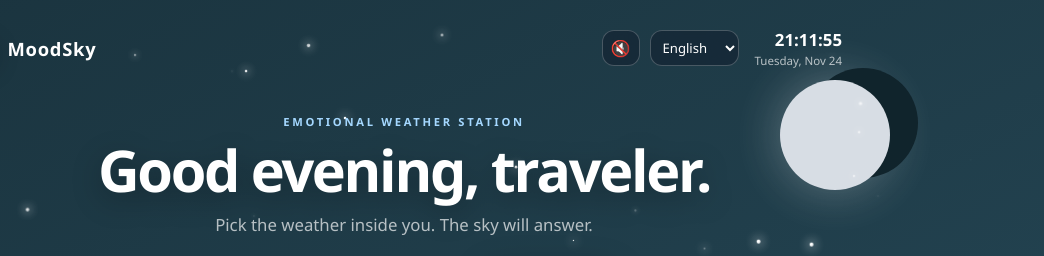
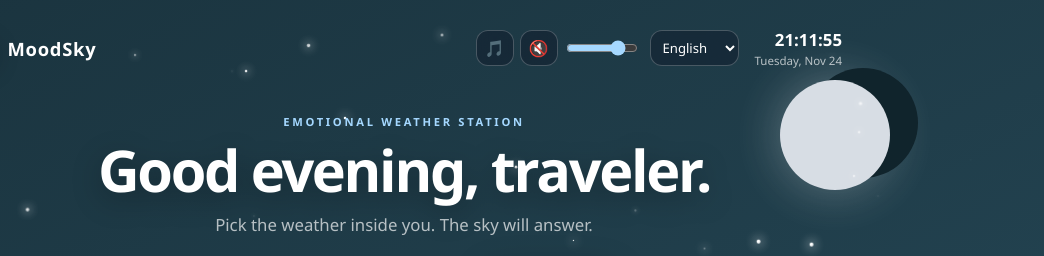
Before and after one commit to yakinemansouri-cyber/moodsky, a plain HTML site: page index.html in a window 1280 px wide. Both pictures are taken after a click on the button "Turn sound off". Shown: the top 256 px of the page, 236-1280 px from the left. Drawn offline with Linux system fonts and the light colour scheme.

Commit message:
Make audio clearer: master volume, test button, auto-unlock

```diff
--- a/index.html
+++ b/index.html
@@ -30,7 +30,11 @@
     <header class="topbar">
       <div class="brand"><span class="brand__mark">✦</span> MoodSky</div>
       <div class="controls">
-        <button id="soundToggle" class="icon-btn" type="button" aria-label="Turn sound off" title="Sound">🔊</button>
+        <div class="audio-controls">
+          <button id="soundTest" class="icon-btn" type="button" aria-label="Test sound" title="Test sound">🎵</button>
+          <button id="soundToggle" class="icon-btn" type="button" aria-label="Turn sound off" title="Sound">🔊</button>
+          <input id="volume" class="volume" type="range" min="0" max="100" value="80" aria-label="Volume" title="Volume" />
+        </div>
         <select id="lang" class="lang-select" aria-label="Language">
           <option value="en">English</option>
           <option value="fr">Français</option>
--- a/script.js
+++ b/script.js
@@ -21,6 +21,10 @@ const STRINGS = {
     confirmClear: "Clear your whole mood diary? This can't be undone.",
     soundOffLabel: "Turn sound off",
     soundOnLabel: "Turn sound on",
+    testSound: "Test sound",
+    volume: "Volume",
+    "toast.soundTest": "🔊 Sound check!",
+    "toast.soundOff": "Sound is off — tap 🔊 to turn it on",
     langLabel: "Language",
     moodLabel: "Choose your mood",
     secretLabel: "Secret skies",
@@ -74,6 +78,10 @@ const STRINGS = {
     confirmClear: "Effacer tout ton journal ? Cette action est irréversible.",
     soundOffLabel: "Couper le son",
     soundOnLabel: "Activer le son",
+    testSound: "Tester le son",
+    volume: "Volume",
+    "toast.soundTest": "🔊 Test du son !",
+    "toast.soundOff": "Son coupé — appuie sur 🔊 pour l'activer",
     langLabel: "Langue",
     moodLabel: "Choisis ton humeur",
     secretLabel: "Ciels secrets",
@@ -127,6 +135,10 @@ const STRINGS = {
     confirmClear: "هل تريد مسح مفكرة المزاج بالكامل؟ لا يمكن التراجع.",
     soundOffLabel: "إيقاف الصوت",
     soundOnLabel: "تشغيل الصوت",
+    testSound: "اختبار الصوت",
+    volume: "مستوى الصوت",
+    "toast.soundTest": "🔊 فحص الصوت!",
+    "toast.soundOff": "الصوت مغلق — اضغط 🔊 لتشغيله",
     langLabel: "اللغة",
     moodLabel: "اختر حالتك",
     secretLabel: "سماء سرية",
@@ -254,7 +266,7 @@ const LANGS = ["en", "fr", "ar"];
 function defaults() {
   return {
     diary: {}, xp: 0, lastLevel: 1, tried: [], achievements: [],
-    unlocked: [], lang: "en", sound: true, lastMood: "calm", lastMessageIndex: {}
+    unlocked: [], lang: "en", sound: true, volume: 80, lastMood: "calm", lastMessageIndex: {}
   };
 }
 
@@ -317,6 +329,8 @@ const el = {
   xpFill: document.getElementById("xpFill"),
   secretCount: document.getElementById("secretCount"),
   soundToggle: document.getElementById("soundToggle"),
+  soundTest: document.getElementById("soundTest"),
+  volume: document.getElementById("volume"),
   lang: document.getElementById("lang"),
   surprise: document.getElementById("surprise"),
   newMessage: document.getElementById("newMessage"),
@@ -328,18 +342,34 @@ const el = {
 
 const Sound = (() => {
   let ctx = null;
+  let master = null;
   let noiseBuffer = null;
 
+  function volumeValue() {
+    return Math.max(0, Math.min(1, Number(state.volume ?? 80) / 100));
+  }
+
   function ac() {
-    if (!state.sound) return null;
     const AC = window.AudioContext || window.webkitAudioContext;
     if (!AC) return null;
     if (!ctx) ctx = new AC();
+    if (!master) {
+      master = ctx.createGain();
+      master.connect(ctx.destination);
+    }
+    master.gain.value = volumeValue();
     if (ctx.state === "suspended") ctx.resume();
     return ctx;
   }
 
-  function tone(freq, dur = 0.25, type = "sine", vol = 0.06, delay = 0, endFreq) {
+  // Browsers require a gesture before audio can start. Call this on first click/key.
+  function unlock() { ac(); }
+
+  function setVolume() {
+    if (master) master.gain.value = volumeValue();
+  }
+
+  function tone(freq, dur = 0.25, type = "sine", vol = 0.12, delay = 0, endFreq) {
     const audio = ac(); if (!audio) return;
     const at = audio.currentTime + delay;
     const osc = audio.createOscillator();
@@ -348,14 +378,14 @@ const Sound = (() => {
     osc.frequency.setValueAtTime(freq, at);
     if (endFreq) osc.frequency.exponentialRampToValueAtTime(endFreq, at + dur);
     gain.gain.setValueAtTime(0.0001, at);
-    gain.gain.exponentialRampToValueAtTime(vol, at + 0.02);
+    gain.gain.exponentialRampToValueAtTime(vol, at + 0.025);
     gain.gain.exponentialRampToValueAtTime(0.0001, at + dur);
-    osc.connect(gain).connect(audio.destination);
+    osc.connect(gain).connect(master);
     osc.start(at);
     osc.stop(at + dur + 0.05);
   }
 
-  function hiss(dur = 1, cutoff = 1000, vol = 0.08, delay = 0) {
+  function hiss(dur = 1, cutoff = 1000, vol = 0.16, delay = 0) {
     const audio = ac(); if (!audio) return;
     if (!noiseBuffer) {
       noiseBuffer = audio.createBuffer(1, audio.sampleRate * 2, audio.sampleRate);
@@ -373,27 +403,33 @@ const Sound = (() => {
     gain.gain.setValueAtTime(0.0001, at);
     gain.gain.linearRampToValueAtTime(vol, at + 0.1);
     gain.gain.exponentialRampToValueAtTime(0.0001, at + dur);
-    src.connect(filter).connect(gain).connect(audio.destination);
+    src.connect(filter).connect(gain).connect(master);
     src.start(at);
     src.stop(at + dur + 0.05);
   }
 
   const presets = {
-    click: () => tone(660, 0.07, "sine", 0.04),
-    sunny: () => [523, 659, 784].forEach((f, i) => tone(f, 0.5, "sine", 0.06, i * 0.09)),
-    rainy: () => { hiss(1.6, 900, 0.08); tone(220, 0.6, "sine", 0.025); },
-    stormy: () => { hiss(2, 500, 0.12); tone(70, 1.2, "sawtooth", 0.04); setTimeout(() => tone(90, 0.8, "sine", 0.05), 420); },
-    calm: () => [440, 554, 659].forEach((f, i) => tone(f, 1.2, "sine", 0.035, i * 0.18)),
-    excited: () => [392, 523, 659, 784, 1047].forEach((f, i) => tone(f, 0.35, "triangle", 0.05, i * 0.07)),
-    meteor: () => { hiss(0.45, 3000, 0.05); tone(880, 0.5, "sine", 0.05, 0.12, 1760); },
-    nebula: () => [220, 277, 330, 440].forEach((f, i) => tone(f, 1.8, "sine", 0.03, i * 0.06)),
-    golden: () => [349, 440, 523].forEach((f, i) => tone(f, 0.9, "sine", 0.045, i * 0.12)),
-    unlock: () => [523, 659, 784, 1047].forEach((f, i) => tone(f, 0.35, "triangle", 0.06, i * 0.1)),
-    levelup: () => [440, 554, 659, 880].forEach((f, i) => tone(f, 0.4, "sine", 0.055, i * 0.11)),
-    quest: () => [659, 784, 988].forEach((f, i) => tone(f, 0.3, "triangle", 0.05, i * 0.09))
+    click: () => tone(660, 0.12, "sine", 0.14),
+    sunny: () => [523, 659, 784].forEach((f, i) => tone(f, 0.55, "sine", 0.16, i * 0.1)),
+    rainy: () => { hiss(1.8, 900, 0.2); tone(220, 0.7, "sine", 0.08); },
+    stormy: () => { hiss(2.2, 500, 0.24); tone(70, 1.3, "sawtooth", 0.1); setTimeout(() => tone(90, 0.9, "sine", 0.11), 420); },
+    calm: () => [440, 554, 659].forEach((f, i) => tone(f, 1.3, "sine", 0.11, i * 0.18)),
+    excited: () => [392, 523, 659, 784, 1047].forEach((f, i) => tone(f, 0.4, "triangle", 0.14, i * 0.08)),
+    meteor: () => { hiss(0.5, 3000, 0.12); tone(880, 0.6, "sine", 0.12, 0.12, 1760); },
+    nebula: () => [220, 277, 330, 440].forEach((f, i) => tone(f, 1.9, "sine", 0.1, i * 0.06)),
+    golden: () => [349, 440, 523].forEach((f, i) => tone(f, 1, "sine", 0.12, i * 0.12)),
+    unlock: () => [523, 659, 784, 1047].forEach((f, i) => tone(f, 0.4, "triangle", 0.14, i * 0.1)),
+    levelup: () => [440, 554, 659, 880].forEach((f, i) => tone(f, 0.45, "sine", 0.13, i * 0.11)),
+    quest: () => [659, 784, 988].forEach((f, i) => tone(f, 0.35, "triangle", 0.12, i * 0.09)),
+    test: () => [523, 659, 784, 1047].forEach((f, i) => tone(f, 0.6, "triangle", 0.2, i * 0.16))
   };
 
-  return { play(name) { if (!state.sound) return; try { presets[name]?.(); } catch { /* audio blocked */ } } };
+  return {
+    play(name) { if (!state.sound) return; try { presets[name]?.(); } catch { /* audio blocked */ } },
+    test() { try { presets.test(); } catch { /* audio blocked */ } },
+    unlock,
+    setVolume
+  };
 })();
 
 /* ---------- Toasts ---------- */
@@ -699,6 +735,10 @@ function applyLanguage() {
     node.textContent = t(node.dataset.i18n);
   });
   el.soundToggle.setAttribute("aria-label", state.sound ? t("soundOffLabel") : t("soundOnLabel"));
+  el.soundTest.setAttribute("aria-label", t("testSound"));
+  el.soundTest.title = t("testSound");
+  el.volume.setAttribute("aria-label", t("volume"));
+  el.volume.title = t("volume");
   tickClock();
   renderMoodButtons();
   renderQuests();
@@ -716,6 +756,28 @@ el.soundToggle.addEventListener("click", () => {
   persist();
   Sound.play("click");
 });
+
+el.soundTest.addEventListener("click", () => {
+  if (!state.sound) {
+    state.sound = true;
+    el.soundToggle.textContent = "🔊";
+    el.soundToggle.setAttribute("aria-label", t("soundOffLabel"));
+    persist();
+  }
+  Sound.unlock();
+  Sound.test();
+  toast(t("toast.soundTest"));
+});
+
+el.volume.addEventListener("input", () => {
+  state.volume = Number(el.volume.value);
+  persist();
+  Sound.setVolume();
+});
+
+// Unlock audio on the very first gesture so later mood clicks are never blocked.
+window.addEventListener("pointerdown", () => Sound.unlock(), { once: true });
+window.addEventListener("keydown", () => Sound.unlock(), { once: true });
 
 el.lang.addEventListener("change", () => {
   state.lang = el.lang.value;
@@ -765,6 +827,7 @@ document.addEventListener("keydown", event => {
 /* ---------- Boot ---------- */
 
 el.soundToggle.textContent = state.sound ? "🔊" : "🔇";
+el.volume.value = String(state.volume ?? 80);
 applyLanguage();
 tickClock();
 setInterval(tickClock, 1000);
--- a/style.css
+++ b/style.css
@@ -168,6 +168,8 @@ body[data-mood="nebula"] .nebula-field { opacity: 1; }
   color: #1b1030; box-shadow: 0 8px 24px rgba(0, 0, 0, .2);
 }
 .controls { display: flex; align-items: center; gap: 10px; }
+.audio-controls { display: flex; align-items: center; gap: 6px; }
+.volume { width: 72px; accent-color: var(--accent); cursor: pointer; }
 .icon-btn, .lang-select {
   height: 36px; border: 1px solid var(--border); border-radius: 12px;
   color: var(--ink); background: var(--card); backdrop-filter: blur(14px);
@@ -344,6 +346,7 @@ footer { text-align: center; padding: 10px 0 0; font-size: .74rem; color: var(--
   .app { padding: 20px 14px 30px; }
   .topbar { margin-bottom: 32px; flex-wrap: wrap; }
   .clock span { display: none; }
+  .volume { width: 52px; }
   .mood-picker { grid-template-columns: repeat(2, 1fr); }
   .mood-picker .mood:last-child { grid-column: span 2; }
   .mood-picker--secret { grid-template-columns: repeat(3, 1fr); }
```
